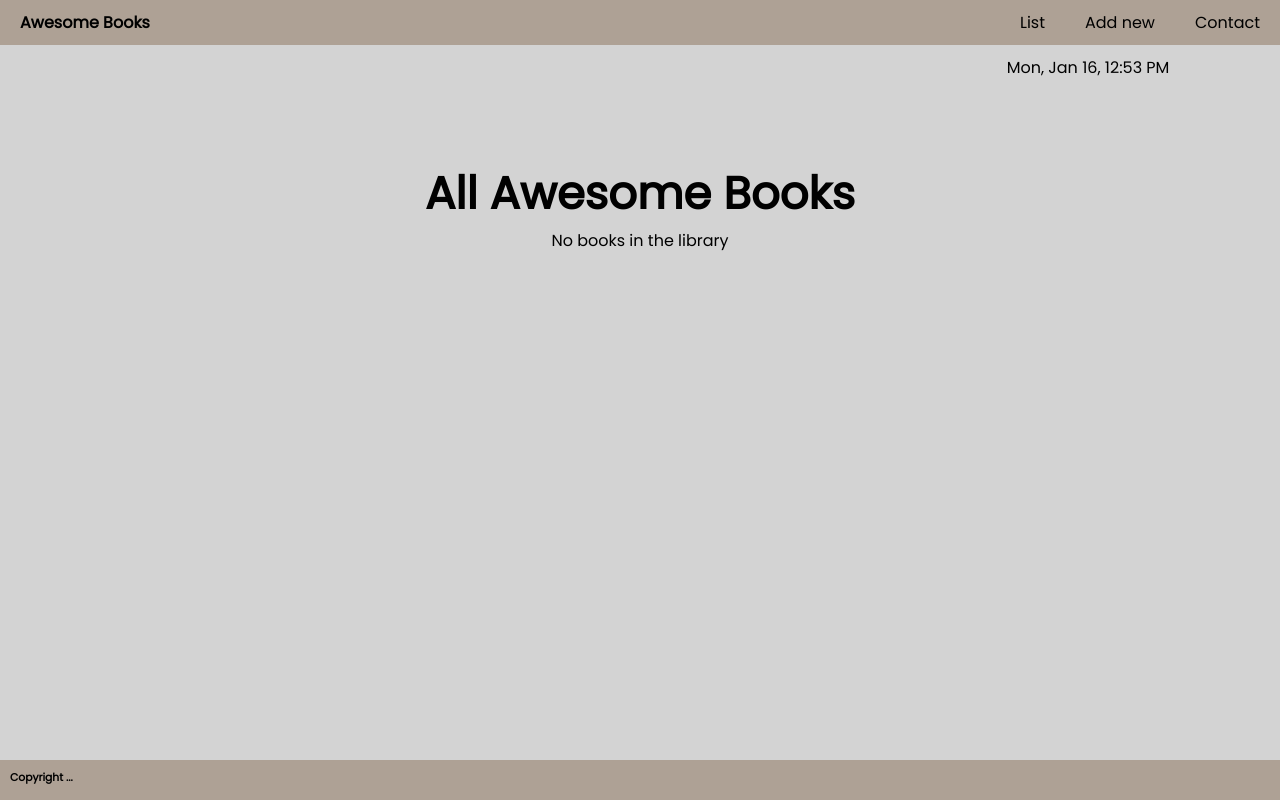
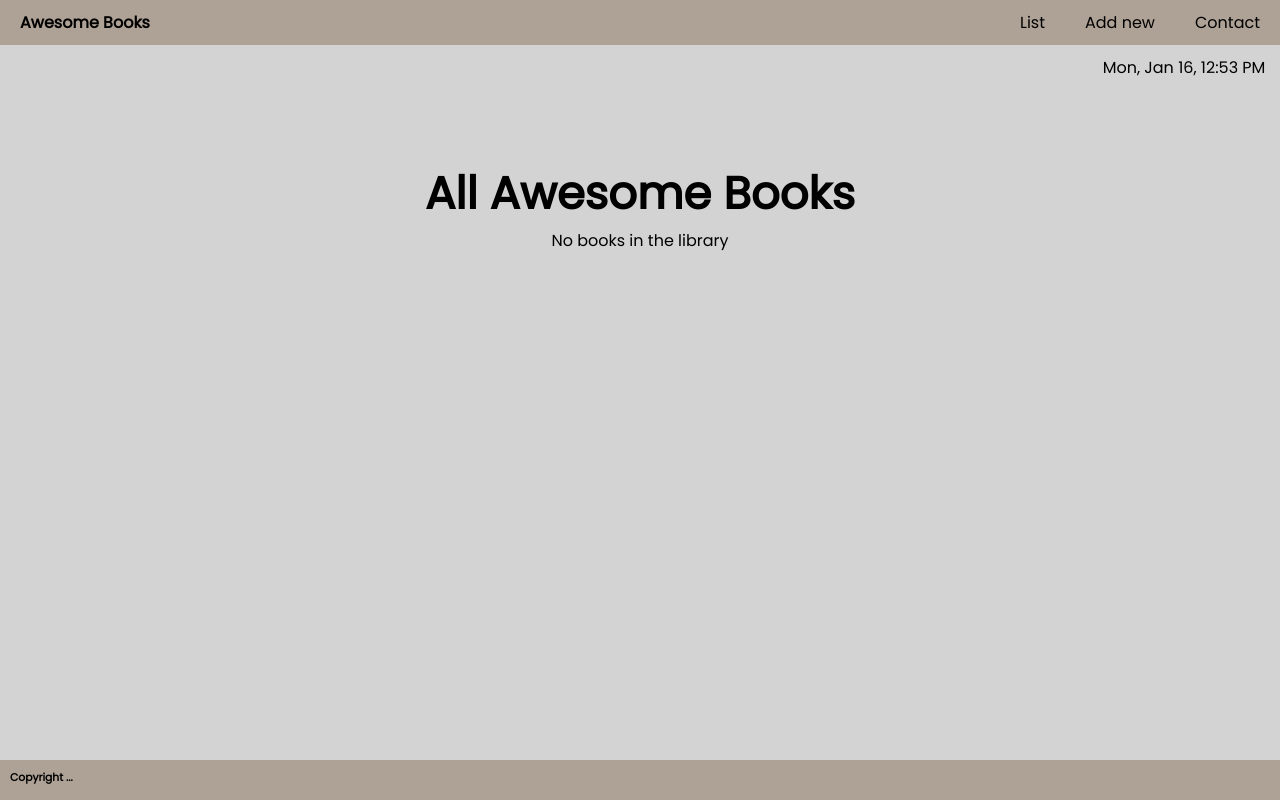
Before and after one commit to Thoth1111/Awesome-Books-with-ES6, a website with bundled scripts: page index.html in a window 1280 px wide. Built offline with nearby package versions, Linux system fonts and the light colour scheme.

Commit message:
Modify CSS

```diff
--- a/index.css
+++ b/index.css
@@ -43,7 +43,7 @@
   }
 
   #date {
-    margin-left: 70%;
+    margin-left: 85%;
     text-align: end;
   }
 
```
